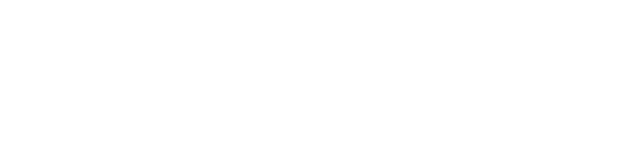
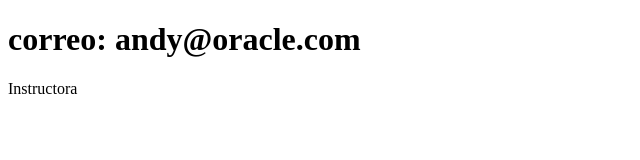
Before and after one commit to AndyOrtizA/sistema-de-registro, a plain HTML site: page contacto.html in a window 1280 px wide. Shown: the whole page, without its empty margins (0-640 px from the left). Drawn offline with Linux system fonts and the light colour scheme.

Commit message:
Se actualiza contacto.html

```diff
--- a/contacto.html
+++ b/contacto.html
@@ -6,6 +6,7 @@
     <title>Contacto</title>
 </head>
 <body>
-
+    <h1>correo: andy@oracle.com</h1>
+    <p>Instructora</p>
 </body>
 </html>
```
